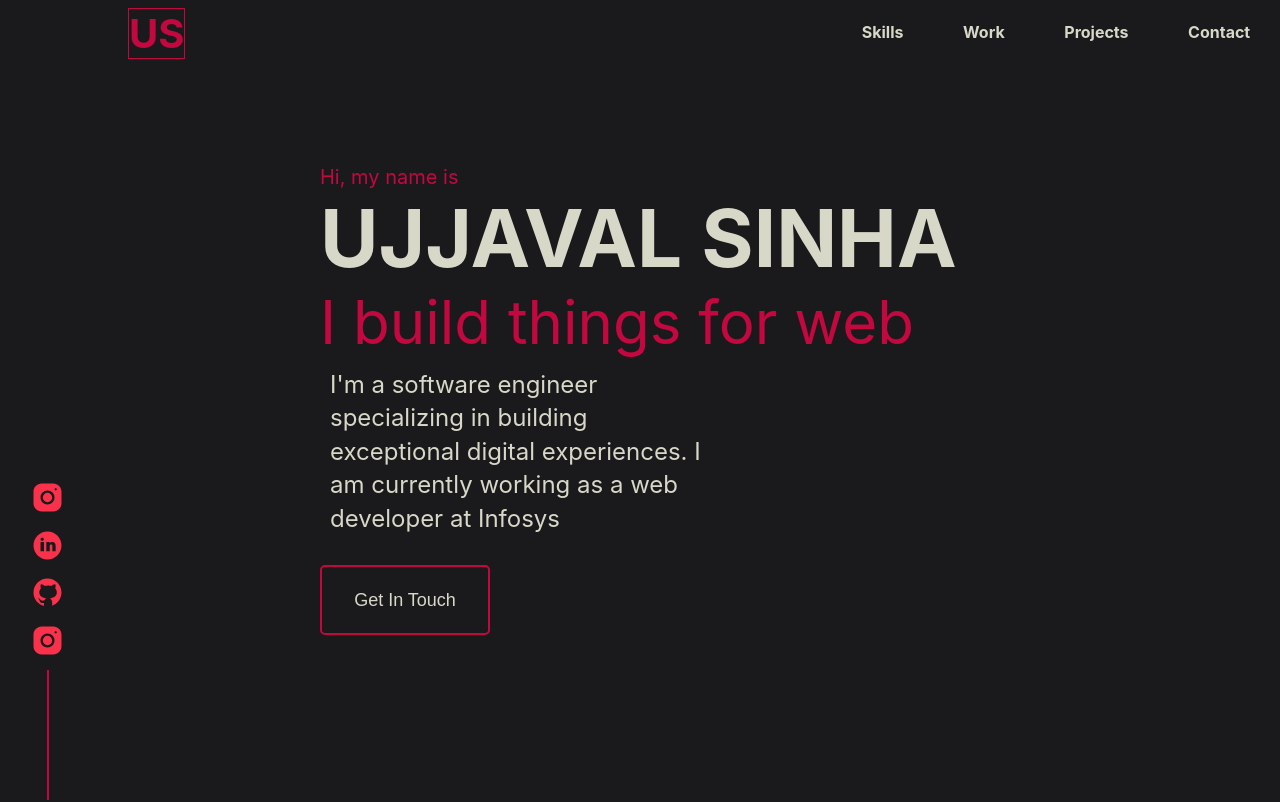
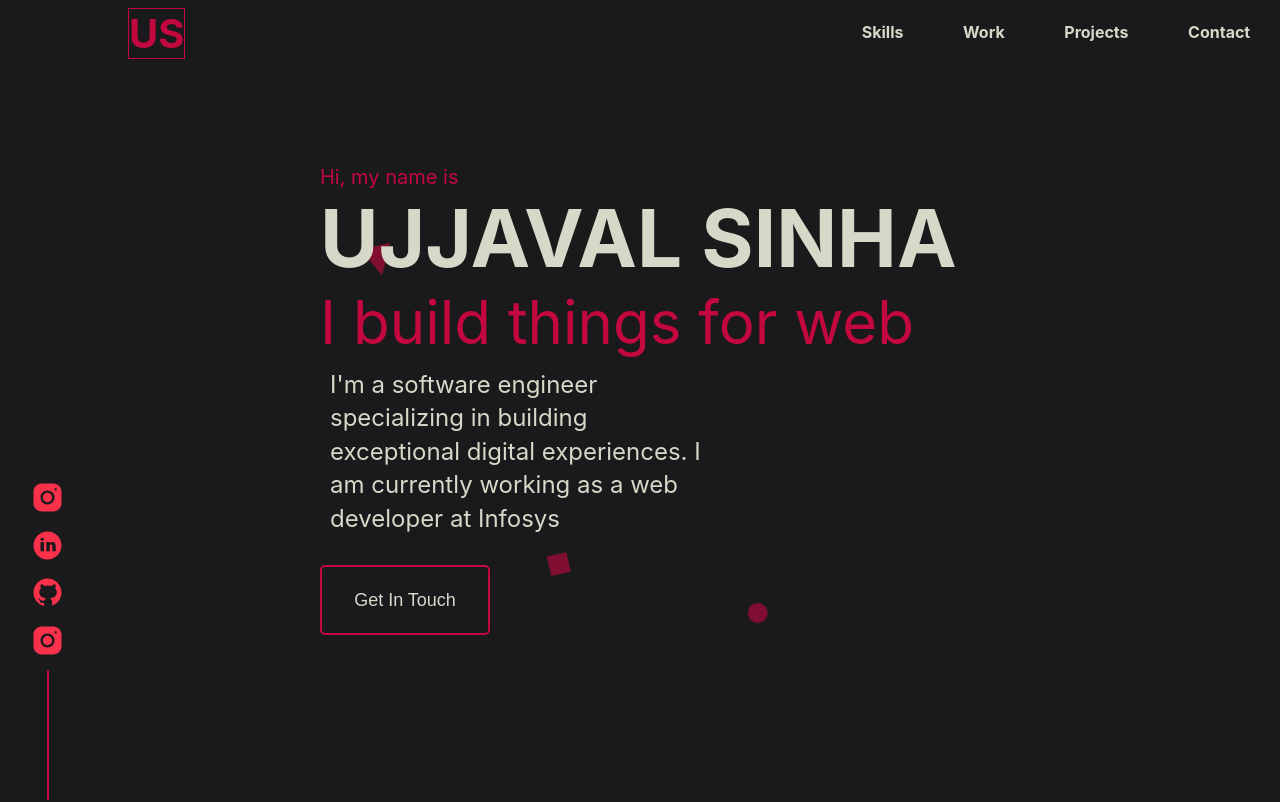
Before and after one commit to ujjavalsinha/portfolio, a React (Create React App) app: page / in a window 1280 px wide. Shown: the top 802 px of the page. Built offline with nearby package versions, Linux system fonts and the light colour scheme.

Commit message:
Update Main.css

```diff
--- a/src/components/Main/Main.css
+++ b/src/components/Main/Main.css
@@ -136,3 +136,102 @@ red : #C3073F
 
 
 }
+
+.anim-element1{
+    background: #C3073F;
+    width: 20px;
+    height: 20px;
+    position : absolute;
+    top: 80%;
+    opacity : 0.6;
+    /* right: 20%; */
+    -webkit-animation: animFour1 15s infinite linear alternate;
+    animation: animFour1 15s infinite linear alternate;
+}
+
+
+.anim-element2{
+    /* background: #C3073F; */
+    box-sizing : border-box;
+    border-top : 15px solid transparent;
+    border-left : 30px solid #C3073F;
+    border-bottom : 15px solid transparent;
+    position : absolute;
+    opacity : 0.6;
+    z-index : 0;
+    left : 20%;
+    top: 20%;
+    /* right: 20%; */
+    -webkit-animation: animFour2 15s infinite linear alternate;
+    animation: animFour2 15s infinite linear alternate;
+}
+
+.anim-element3{
+    /* background: #C3073F; */
+    box-sizing : border-box;
+    border :10px solid #C3073F;
+    position : absolute;
+    opacity : 0.6;
+    z-index : 0;
+    left : 50%;
+    top: 70%;
+    /* right: 20%; */
+    -webkit-animation: animFour3 15s infinite linear alternate;
+    animation: animFour3 15s infinite linear alternate;
+    border-radius : 50%;
+}
+
+/* .anim-element:after{
+    content: "";
+    display: block;
+    width: 100%;
+    height: 100%;
+    top: 6px;
+    background: inherit;
+    position: absolute;
+} */
+
+/* .anim-element:before{
+    content: "";
+    display: block;
+    width: 100%;
+    height: calc(50% - 2px);
+    top : 6;
+    height : 100px;
+    background: inherit;
+    position: absolute;
+    transform : rotateZ(90deg)
+} */
+
+@keyframes animFour1{
+    0% {
+        transform: translate(100px,0px) rotate(0);
+    }
+    100% {
+        transform: translate(400px,-200px) rotate(
+    180deg
+    );
+    }
+}
+
+@keyframes animFour2{
+    0% {
+        transform: translate(0px,0px) rotate(0);
+    }
+    100% {
+        transform: translate(251px,200px) rotate(
+    180deg
+    );
+    }
+}
+
+@keyframes animFour3{
+    0% {
+        transform: translate(0px,0px) rotate(0);
+    }
+    100% {
+        transform: translate(251px,100px) rotate(
+    180deg
+    );
+    }
+}
```
